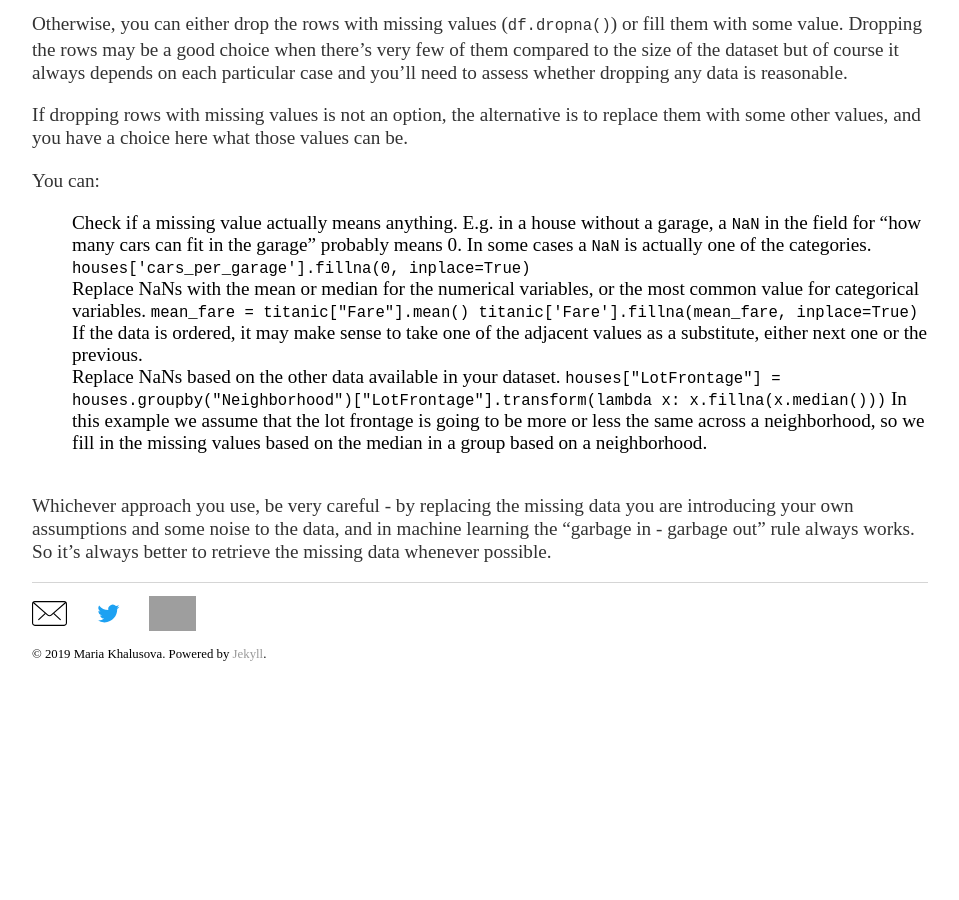
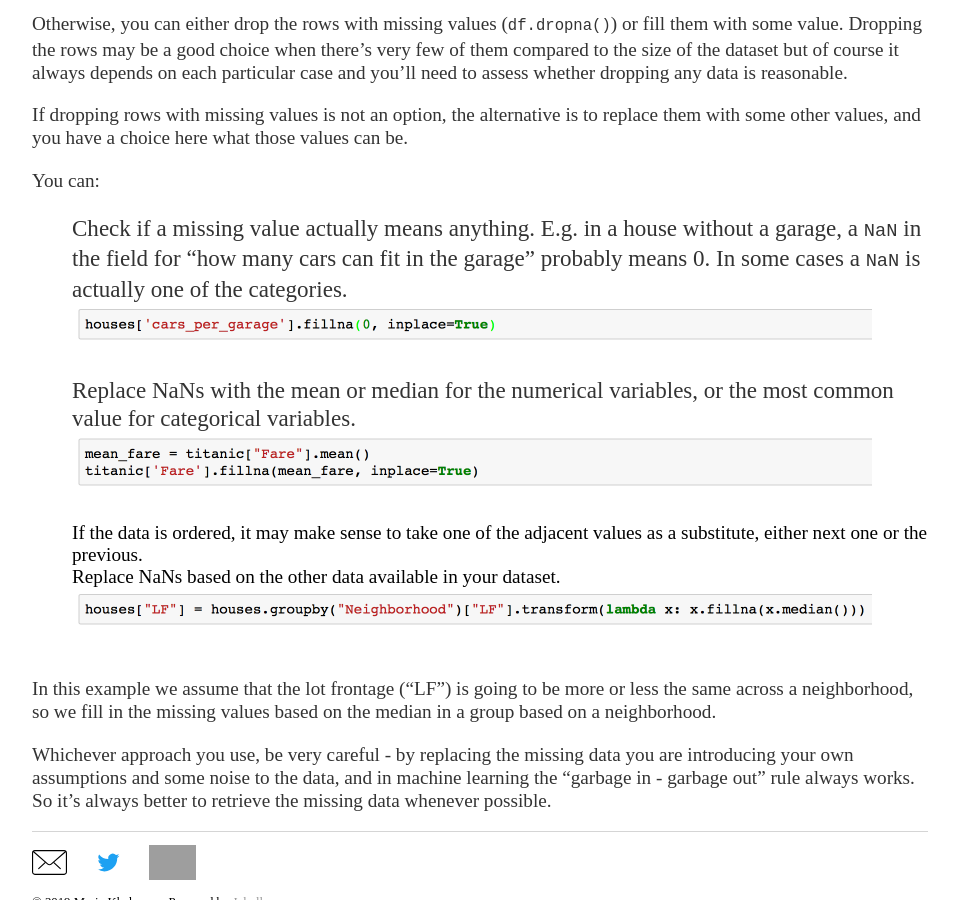
Before and after one commit to MKhalusova/MKhalusova.github.io, a Jekyll site: the page built from _posts/2019-01-31-cleaning-data-with-pandas.md, in a window 1280 px wide and 900 px high, scrolled down 2591 px. Shown: the whole window, without its empty margins (160-1119 px from the left). Built offline with Jekyll 4.4.1, drawn with Linux system fonts in a browser that asks for light colours; comment, search, counter and statistics services are not loaded; before the commit the page ends 3313 px from its top, so only the background shows below that; grey boxes are pictures that could not be loaded.

Commit message:
added some screenshots to the blog post

````diff
--- a/_posts/2019-01-31-cleaning-data-with-pandas.md
+++ b/_posts/2019-01-31-cleaning-data-with-pandas.md
@@ -73,15 +73,16 @@ and you have a choice here what those values can be.
 You can:
 * Check if a missing value actually means anything. E.g. in a house without a garage, a `NaN` in the field for
 "how many cars can fit in the garage" probably means 0. In some cases a `NaN` is actually one of the categories.
-```houses['cars_per_garage'].fillna(0, inplace=True)```
+![fillna zeros](/images/jan31-fillna-zero.png)
+
 * Replace NaNs with the mean or median for the numerical variables, or the most common value for categorical variables.
-```mean_fare = titanic["Fare"].mean()
-titanic['Fare'].fillna(mean_fare, inplace=True)
-```
+![fillna mean](/images/jan31-fillna-mean.png)
+
 * If the data is ordered, it may make sense to take one of the adjacent values as a substitute, either next one or the previous.
 * Replace NaNs based on the other data available in your dataset.
-```houses["LotFrontage"] = houses.groupby("Neighborhood")["LotFrontage"].transform(lambda x: x.fillna(x.median()))```
-In this example we assume that the lot frontage is going to be more or less the same across a neighborhood, so
+![fillna by group](/images/jan31-lf.png)
+
+In this example we assume that the lot frontage ("LF") is going to be more or less the same across a neighborhood, so
 we fill in the missing values based on the median in a group based on a neighborhood.
 
 Whichever approach you use, be very careful - by replacing the missing data you are introducing your own assumptions
````
Also changed, not shown: images/jan31-fillna-mean.png (added), images/jan31-fillna-zero.png (added), images/jan31-lf.png (added).
